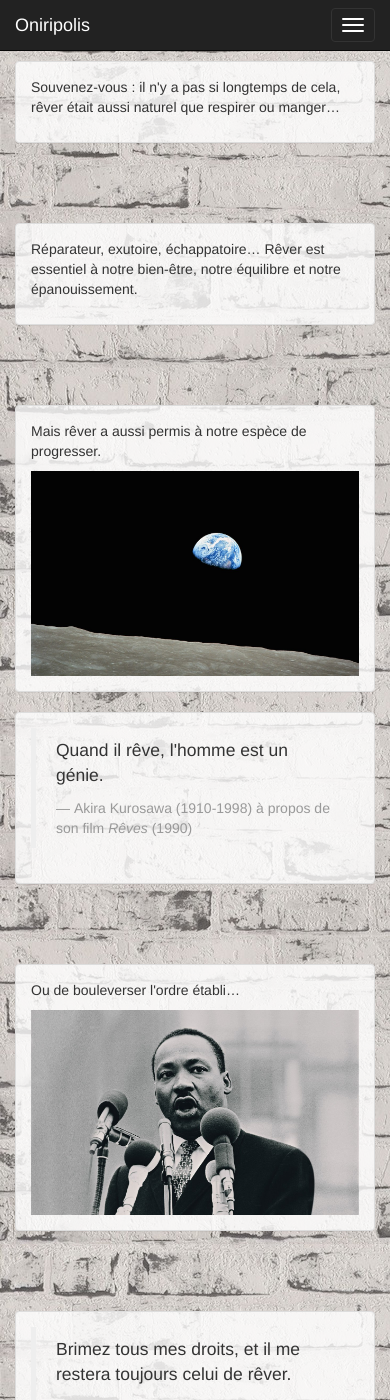
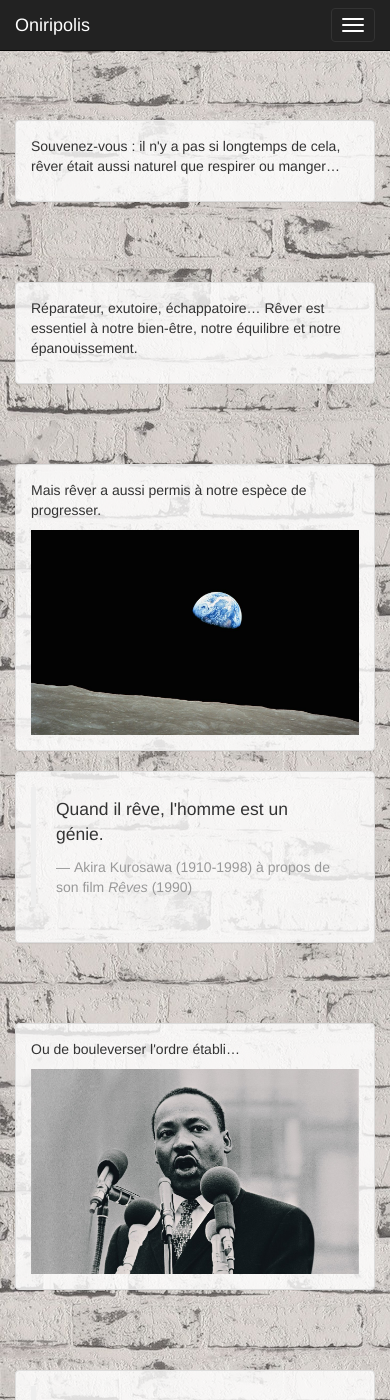
Before and after one commit to AdamSelene/oniripolis-staging, a Jekyll site: the page built from history.html, in a window 390 px wide and 1400 px high. Built offline with Jekyll 4.4.1, drawn with Linux system fonts in a browser that asks for light colours; comment, search, counter and statistics services are not loaded.

Commit message:
Fixed story navbar CSS bug

```diff
--- a/css/oniripolis.css
+++ b/css/oniripolis.css
@@ -10,7 +10,7 @@ div.main {
 	padding-top: 60px;
 }
 
-.history-main .row {
+.history-main .row, #top > .col-md-2 {
 	padding-top: 60px;
 }
 
```
